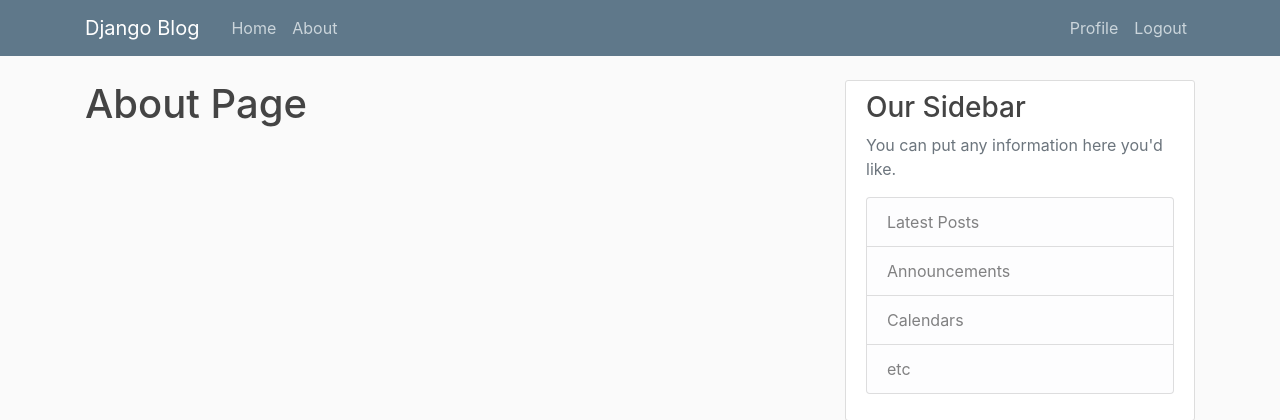
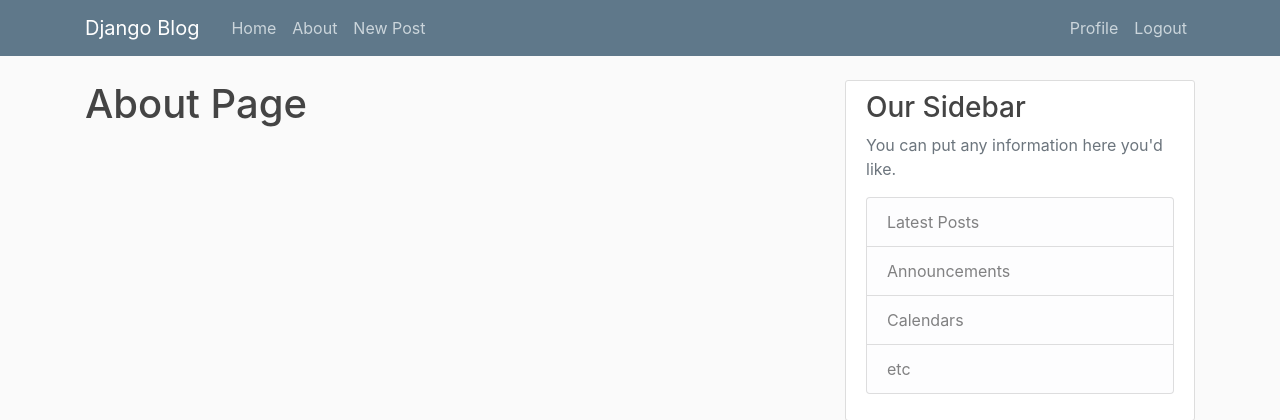
Before and after one commit to lkaldyne/bloggingWebApp, a Django app: page /about/ in a window 1280 px wide. Shown: the top 420 px of the page. Run offline with Django 3.2, Linux system fonts and the light colour scheme; a user stored in the database is signed in; some libraries are stand-ins or nearby versions.

Commit message:
Added 'Create Post' button

```diff
--- a/blog/templates/blog/base.html
+++ b/blog/templates/blog/base.html
@@ -30,6 +30,9 @@
             <div class="navbar-nav mr-auto">
               <a class="nav-item nav-link" href="{% url 'blog-home' %}">Home</a>
               <a class="nav-item nav-link" href="{% url 'blog-about' %}">About</a>
+                {% if user.is_authenticated %}
+                    <a class="nav-item nav-link" href="{% url 'post-create' %}">New Post</a>
+                {% endif %}
             </div>
             <!-- Navbar Right Side -->
             <div class="navbar-nav">
```
